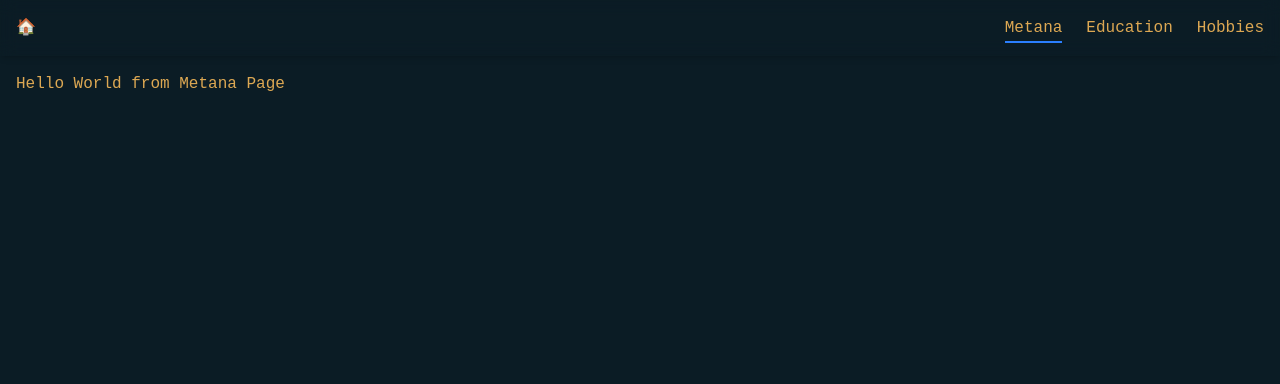
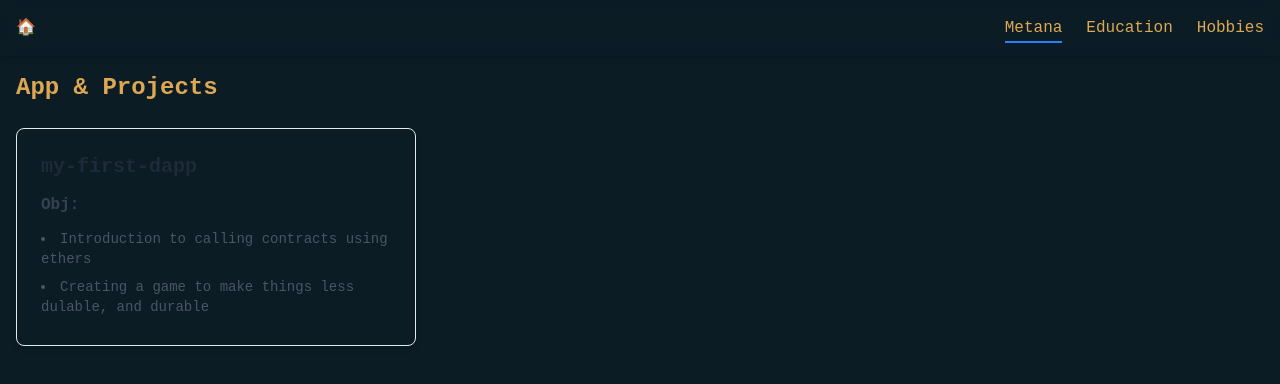
Before and after one commit to TitorRito/web, a Next.js app in the folder web-app/: page /metana in a window 1280 px wide. Shown: the top 384 px of the page. Built offline with nearby package versions, Linux system fonts and the light colour scheme.

Commit message:
init User.wallet implementation for contract interaction

```diff
--- a/web-app/src/app/globals.css
+++ b/web-app/src/app/globals.css
@@ -23,3 +23,22 @@ body {
   font-family: monospace;
   font-size: 16px;
 }
+
+span {
+  color: red;
+}
+
+button {
+  border: 1px solid var(--foreground);
+  border-radius: 12px;
+  padding: 12px;
+  letter-spacing: 1px;
+  cursor: pointer;
+
+  &:hover {
+    color: var(--background);
+    background: var(--foreground);
+    opacity: 0.8;
+    transition: all 0.3s;
+  }
+}
--- a/web-app/src/app/metana/dapp/page.tsx
+++ b/web-app/src/app/metana/dapp/page.tsx
@@ -1,7 +1,122 @@
+"use client";
+import { useState, useEffect } from 'react';
+import { ethers } from 'ethers';
+/*
+my first wallet interaction. from ethers
+we need | provider, contract, signer,
+......... address, network, balance
+
+wallet/user steps:
+1. user connects wallet using web provider
+2. user can now see his address, network, balance
+
+contract/abi steps:
+1. user can create instance of contract | abi and address is needed
+2. user can browse our contracts, or complelety greate new contract
+3. user can interact with contract, read, write, listen
+
+dudus and improvements:
+- toast notification when eth_ tx are called. ()
+- user can switch network
+- 2 buttons. play my gameplay, or new contract interaction
+*/
+
+// Declare the ethereum provider on the window object
+declare global {
+  interface Window {
+    ethereum?: any;  // Changed to optional to avoid TypeScript errors
+  }
+}
+
+type User = {
+  address: string;
+  network: string;
+  chainId: number;  // Add chainId property
+  balance: string;
+  signer: ethers.JsonRpcSigner;
+  provider: ethers.BrowserProvider;
+}
+
+type Contract = {
+  address: string;
+  abi: ethers.InterfaceAbi;
+  instance: ethers.Contract;
+}
+
+async function getUserProvider(): Promise<User> {
+  // Check if ethereum provider exists
+  if (!window.ethereum) {
+    throw new Error("No Ethereum provider found. Please install MetaMask or another wallet extension.");
+  }
+
+  try {
+    // Request account access - check if request method existsimplementations
+    // Fallback for older providers or different wallet implementations
+    if (typeof window.ethereum.request !== 'function') {
+      if (typeof window.ethereum.enable === 'function') {
+        await window.ethereum.enable();
+      } else {
+        throw new Error("Ethereum provider doesn't have request or enable method");
+      }
+    } else {
+      await window.ethereum.request({ method: 'eth_requestAccounts' });
+    }
+
+    const provider = new ethers.BrowserProvider(window.ethereum);
+    const signer = await provider.getSigner();
+    const address = await signer.getAddress();
+
+    const network = await provider.getNetwork();
+    const chainId = Number(network.chainId);  // Get chainId as a number
+
+    const balanceWei = await provider.getBalance(address);
+    const balance = ethers.formatEther(balanceWei);
+
+    return {
+      address,
+      network: network.name,
+      chainId,
+      balance,
+      signer,
+      provider
+    };
+  } catch (error) {
+    console.error("Error connecting to wallet:", error);
+    throw error;
+  }
+}
+
 export default function Dapp() {
-    return (
-      <div className="p-4">
-        <h1>Hello World from Metana Dapp</h1>
+  const [user, setUser] = useState<User | null>(null);
+  const [error, setError] = useState<string | null>(null);
+
+  const handleConnectWallet = async () => {
+    try {
+      setError(null);
+      console.log('handle: connect wallet');
+      const userData = await getUserProvider();
+      setUser(userData);
+    } catch (error: any) {
+      console.error("Failed to connect wallet:", error);
+      setError(error.message || "Failed to connect wallet");
+    }
+  }
+
+  return (
+    <div className='flex flex-col items-center justify-around gap-4 h-screen'>
+      <div className='flex gap-4 [&>div]:border [&>div]:rounded-xl [&>div]:p-12 [&>div]:border-gray-300'>
+        <div className="flex flex-col items-center justify-center gap-4 [&>div]:border [&>div]:p-4 [&>div]:rounded-xl">
+          <button onClick={handleConnectWallet}>
+            Connect Wallet
+          </button>
+          {error && <div className="text-red-500">{error}</div>}
+          <div>User Address: <span>{user ? user.address : 'null'}</span></div>
+          <div>User Network: <span>{user ? user.network : 'null'}</span></div>
+          <div>Chain ID: <span>{user ? user.chainId : 'null'}</span></div>
+          <div>User Balance: <span>{user ? user.balance : 'null'}</span></div>
+        </div>
+        <button>Connect Address</button>
       </div>
-    );
-  }
+    </div>
+  );
+}
--- a/web-app/src/app/metana/page.tsx
+++ b/web-app/src/app/metana/page.tsx
@@ -1,7 +1,33 @@
+import React from "react";
+import { DappCard } from "@/components/DappCard";
+
 export default function MetanaPage() {
+  const projects = [
+    {
+      title: "my-first-dapp",
+      link: "metana/dapp",
+      objectives: [
+        "Introduction to calling contracts using ethers",
+        "Creating a game to make things less dulable, and durable"
+      ]
+    },
+    // Additional projects can be added here
+  ];
+
   return (
     <div className="p-4">
-      <h1>Hello World from Metana Page</h1>
+      <h1 className="text-2xl font-bold mb-6">App & Projects</h1>
+
+      <div className="grid grid-cols-1 md:grid-cols-2 lg:grid-cols-3 gap-6">
+        {projects.map((project, index) => (
+          <DappCard
+            key={index}
+            title={project.title}
+            link={project.link}
+            objectives={project.objectives}
+          />
+        ))}
+      </div>
     </div>
   );
 }
--- /dev/null
+++ b/web-app/src/components/DappCard.tsx
@@ -0,0 +1,41 @@
+import Link from "next/link";
+
+interface DappCardProps {
+    title: string;
+    link: string;
+    objectives: string[];
+}
+
+export function DappCard({ title, link, objectives }: DappCardProps) {
+    return (
+        <Link href={link} className="block rounded-lg border border-gray-200 shadow-md
+        transition-all duration-300
+        hover:shadow-xl hover:scale-[1.02]
+        hover:border-indigo-300
+        overflow-hidden">
+            <div>
+                {/* IDEA is to have a photo  for top half */}
+                {/* <svg className="w-full h-48" viewBox="0 0 200 100" xmlns="http://www.w3.org/2000/svg">
+                    <rect width="200" height="100" fill="#4338ca" />
+                    <circle cx="150" cy="25" r="15" fill="#818cf8" />
+                    <path d="M20,80 Q100,20 180,80" stroke="#a5b4fc" strokeWidth="5" fill="none" />
+                    <path d="M50,30 L80,60 L110,30" stroke="#ffffff" strokeWidth="4" fill="none" />
+                    <rect x="120" y="40" width="30" height="30" fill="#c7d2fe" />
+                </svg> */}
+
+                {/* Content for bottom half */}
+                <div className="p-6">
+                    <h2 className="text-xl font-bold mb-3 text-gray-800 dark:text-gray-100">{title}</h2>
+                    <div>
+                        <h3 className="font-semibold text-gray-700 dark:text-gray-300">Obj:</h3>
+                        <ul className="list-disc list-inside mt-2">
+                            {objectives.map((objective, index) => (
+                                <li key={index} className="text-sm text-gray-600 dark:text-gray-400 py-1">{objective}</li>
+                            ))}
+                        </ul>
+                    </div>
+                </div>
+            </div>
+        </Link>
+    );
+}
--- a/web-app/src/components/Navbar.tsx
+++ b/web-app/src/components/Navbar.tsx
@@ -34,7 +34,7 @@ export default function Navbar() {
                     <li key={route.name}>
                         <Link
                             href={route.path}
-                            className={`hover:underline ${isRouteActive(route.path) ? 'border-b-2 border-blue-500 pb-1' : ''}`}
+                            className={`:underline ${isRouteActive(route.path) ? 'border-b-2 border-blue-500 pb-1' : ''}`}
                         >
                             {route.name}
                         </Link>
```
